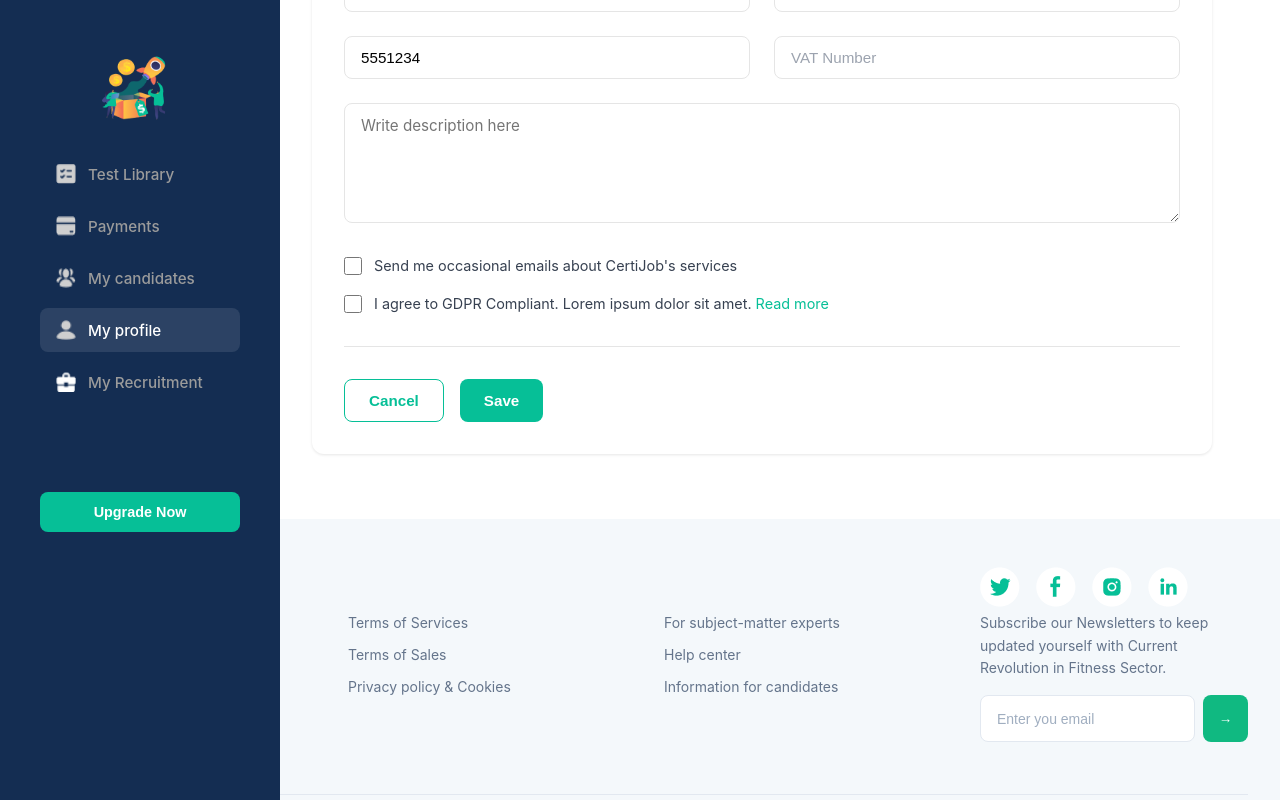
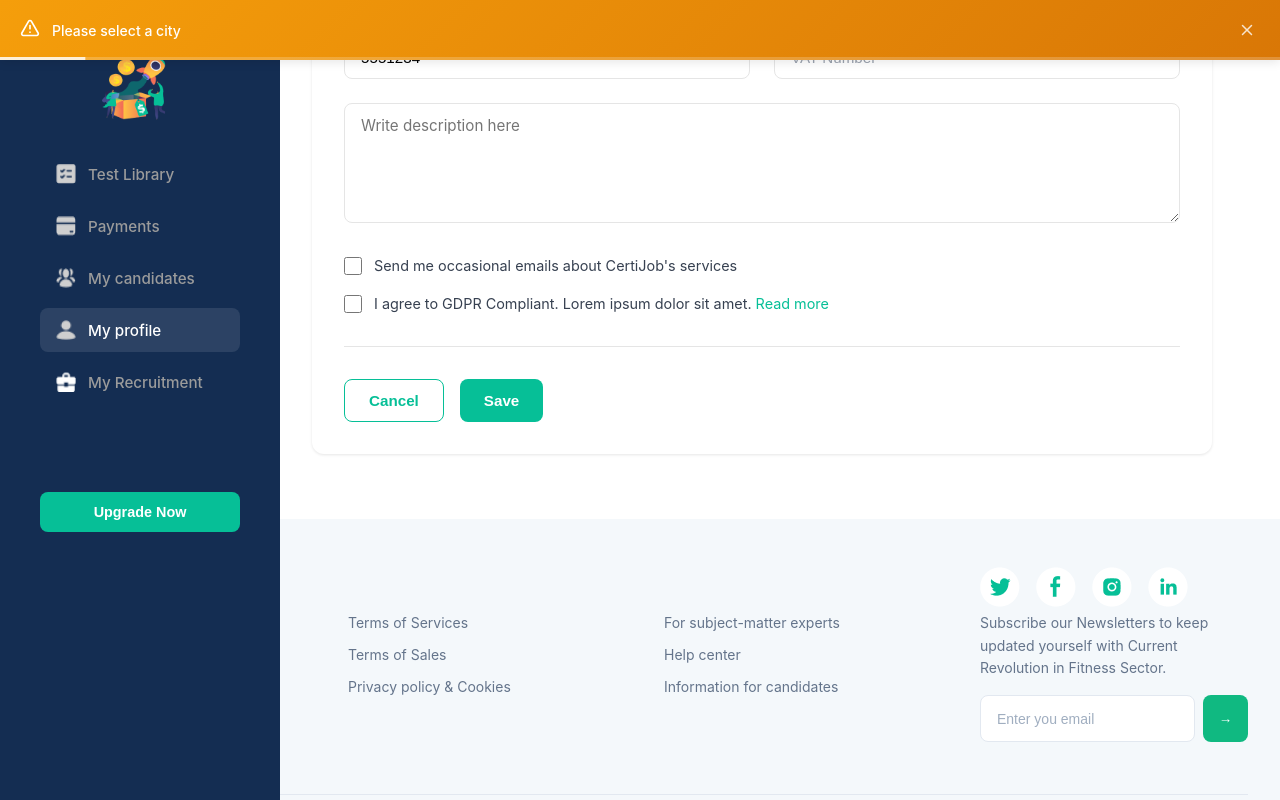
Before and after one commit to AmirHashmi017/Devanics-Work, a React (Create React App) app in the folder Devanics_Dashboard/frontend/: page /profile/create in a window 1280 px wide. Both pictures are taken after typing "Sample", "https://example.com", "Sample", "Sample", "Sample", "5551234" into the empty fields and a click on the button "Save". Shown: the part 617-1417 px from the top of the page. Built offline with nearby package versions, Linux system fonts and the light colour scheme; no server answers.

Commit message:
Devanics Dashboard

```diff
--- a/Devanics_Dashboard/frontend/package.json
+++ b/Devanics_Dashboard/frontend/package.json
@@ -12,8 +12,10 @@
     "@reduxjs/toolkit": "^1.9.5",
     "axios": "^1.4.0",
     "buffer": "^6.0.3",
+    "lucide-react": "^0.519.0",
     "react": "^18.2.0",
     "react-dom": "^18.2.0",
+    "react-popper": "^2.3.0",
     "react-redux": "^8.1.2",
     "react-router-dom": "^6.14.2",
     "typescript": "^4.9.5"
--- a/Devanics_Dashboard/frontend/src/components/ProfileForm.tsx
+++ b/Devanics_Dashboard/frontend/src/components/ProfileForm.tsx
@@ -8,7 +8,10 @@ import { DropdownMenu, DropdownMenuContent, DropdownMenuItem, DropdownMenuTrigge
 import axios from "axios"
 import Sidebar from "./sidebar"
 import Footer from "./footer"
+import Slider from "./Slider"
 import "../styles/ProfileForm.css"
+
+
 
 interface ProfileFormProps {
   initialData?: {
@@ -51,12 +54,117 @@ const ProfileForm: React.FC<ProfileFormProps> = ({ initialData, onEdit }) => {
     startDate: initialData?.startDate || new Date().toISOString().split("T")[0],
   })
 
+
   const [logoPreview, setLogoPreview] = useState<string | null>(null)
   const dispatch = useDispatch()
   const fileInputRef = useRef<HTMLInputElement>(null)
-
+  const [showSlider, setShowSlider] = useState(false)
+   const [sliderType, setSliderType] = useState<"success" | "error" | "warning" | "info">("success")
+    const [sliderMessage, setSliderMessage] = useState("")
+const clearForm = () => {
+  setFormData({
+    logo: null,
+    companyName: "",
+    websiteLink: "",
+    hiresPerYear: "",
+    address: "",
+    city: "",
+    country: "",
+    zipCode: "",
+    phoneNumber: "",
+    vatNumber: "",
+    description: "",
+    sendEmails: false,
+    agreeGDPR: false,
+    status: "In Progress",
+    startDate: new Date().toISOString().split("T")[0],
+  })
+  setLogoPreview(null)
+  if (fileInputRef.current) {
+    fileInputRef.current.value = ""
+  }
+}
   const handleSubmit = async (e: React.FormEvent) => {
     e.preventDefault()
+    // Validation checks with specific messages
+  if (!formData.companyName.trim()) {
+    setSliderType("warning")
+    setSliderMessage("Company name cannot be empty")
+    setShowSlider(true)
+    return
+  }
+
+  if (!formData.websiteLink.trim()) {
+    setSliderType("warning")
+    setSliderMessage("Website link cannot be empty")
+    setShowSlider(true)
+    return
+  }
+
+  if (!formData.hiresPerYear.trim()) {
+    setSliderType("warning")
+    setSliderMessage("Number of hires per year cannot be empty")
+    setShowSlider(true)
+    return
+  }
+
+  if (!formData.address.trim()) {
+    setSliderType("warning")
+    setSliderMessage("Address cannot be empty")
+    setShowSlider(true)
+    return
+  }
+
+  if (!formData.city) {
+    setSliderType("warning")
+    setSliderMessage("Please select a city")
+    setShowSlider(true)
+    return
+  }
+
+  if (!formData.country) {
+    setSliderType("warning")
+    setSliderMessage("Please select a country")
+    setShowSlider(true)
+    return
+  }
+
+  if (!formData.zipCode.trim()) {
+    setSliderType("warning")
+    setSliderMessage("Zip code cannot be empty")
+    setShowSlider(true)
+    return
+  }
+
+  if (!formData.phoneNumber.trim()) {
+    setSliderType("warning")
+    setSliderMessage("Phone number cannot be empty")
+    setShowSlider(true)
+    return
+  }
+
+  if (!formData.vatNumber.trim()) {
+    setSliderType("warning")
+    setSliderMessage("VAT number cannot be empty")
+    setShowSlider(true)
+    return
+  }
+
+  if (!formData.description.trim()) {
+    setSliderType("warning")
+    setSliderMessage("Description cannot be empty")
+    setShowSlider(true)
+    return
+  }
+
+  if (!formData.agreeGDPR) {
+    setSliderType("warning")
+    setSliderMessage("You must agree to GDPR compliance")
+    setShowSlider(true)
+    return
+  }
+
+
     const formDataToSend = new FormData()
     if (formData.logo) formDataToSend.append("logo", formData.logo)
     formDataToSend.append("companyName", formData.companyName)
@@ -79,10 +187,14 @@ const ProfileForm: React.FC<ProfileFormProps> = ({ initialData, onEdit }) => {
         headers: { "Content-Type": "multipart/form-data" },
       })
       dispatch(addProfile(response.data))
-      alert("Profile saved successfully!")
+      setSliderType("success")
+      setSliderMessage("Profile saved successfully!")
+     setShowSlider(true)
+     clearForm()
     } catch (error) {
-      console.error("Error saving profile:", error)
-      alert("Error saving profile. Please try again.")
+      setSliderType("error")
+      setSliderMessage("Error saving profile. Please try again.")
+     setShowSlider(true)
     }
   }
 
@@ -104,6 +216,7 @@ const ProfileForm: React.FC<ProfileFormProps> = ({ initialData, onEdit }) => {
 
   return (
     <div className="app-container">
+    <Slider type={sliderType} message={sliderMessage} show={showSlider} onClose={() => setShowSlider(false)} />
       {/* Sidebar and Main Content Container */}
       <div className="profile-dashboard">
         <Sidebar />
@@ -156,7 +269,7 @@ const ProfileForm: React.FC<ProfileFormProps> = ({ initialData, onEdit }) => {
 
               {/* Profile Form */}
               <form className="profile-form" onSubmit={handleSubmit}>
-                {/* FIXED: Logo Upload with Independent Layout */}
+
                 <div className="upload-section">
                   <div className="upload-field-container">
                     <div className="upload-area-new">
@@ -243,9 +356,11 @@ const ProfileForm: React.FC<ProfileFormProps> = ({ initialData, onEdit }) => {
                       className="form-select"
                     >
                       <option value="">Select City</option>
+                      <option value="New York">Lahore</option>
+                      <option value="London">Islamabad</option>
+                      <option value="Tokyo">Karachi</option>
                       <option value="New York">New York</option>
                       <option value="London">London</option>
-                      <option value="Tokyo">Tokyo</option>
                     </select>
                   </div>
 
@@ -256,9 +371,10 @@ const ProfileForm: React.FC<ProfileFormProps> = ({ initialData, onEdit }) => {
                       className="form-select"
                     >
                       <option value="">Select Country</option>
+                      <option value="UK">Pakistan</option>
                       <option value="USA">USA</option>
                       <option value="UK">UK</option>
-                      <option value="Japan">Japan</option>
+
                     </select>
                   </div>
                   <div className="form-group">
@@ -331,7 +447,7 @@ const ProfileForm: React.FC<ProfileFormProps> = ({ initialData, onEdit }) => {
 
                 {/* Form Actions */}
                 <div className="form-actions">
-                  <button type="button" className="btn btn-secondary">
+                  <button type="button" className="btn btn-secondary" onClick={clearForm}>
                     Cancel
                   </button>
                   <button type="submit" className="btn btn-primary">
--- /dev/null
+++ b/Devanics_Dashboard/frontend/src/components/Slider.tsx
@@ -0,0 +1,58 @@
+"use client"
+
+import type React from "react"
+import { useEffect } from "react"
+import { X, CheckCircle, AlertCircle, Info, AlertTriangle } from "lucide-react"
+import "../styles/Slider.css"
+
+interface SliderProps {
+  type: "success" | "error" | "warning" | "info"
+  message: string
+  show: boolean
+  onClose: () => void
+  autoClose?: boolean
+  duration?: number
+}
+
+const Slider: React.FC<SliderProps> = ({ type, message, show, onClose, autoClose = true, duration = 3000 }) => {
+  useEffect(() => {
+    if (show && autoClose) {
+      const timer = setTimeout(() => {
+        onClose()
+      }, duration)
+      return () => clearTimeout(timer)
+    }
+  }, [show, autoClose, duration, onClose])
+
+  const getIcon = () => {
+    switch (type) {
+      case "success":
+        return <CheckCircle size={20} />
+      case "error":
+        return <AlertCircle size={20} />
+      case "warning":
+        return <AlertTriangle size={20} />
+      case "info":
+        return <Info size={20} />
+    }
+  }
+
+  return (
+    <div className={`slider ${show ? "slider--show" : ""} slider--${type}`}>
+      <div className="slider__content">
+        <div className="slider__icon">{getIcon()}</div>
+        <div className="slider__message">{message}</div>
+        <button className="slider__close" onClick={onClose}>
+          <X size={18} />
+        </button>
+      </div>
+      {autoClose && show && (
+        <div className="slider__progress">
+          <div className="slider__progress-bar" style={{ animationDuration: `${duration}ms` }} />
+        </div>
+      )}
+    </div>
+  )
+}
+
+export default Slider
--- a/Devanics_Dashboard/frontend/src/components/sidebar.tsx
+++ b/Devanics_Dashboard/frontend/src/components/sidebar.tsx
@@ -24,7 +24,7 @@ const Sidebar = () => {
   };
    const profilesClick = () => {
     setActiveItem('recruitment');
-    navigate('/profiles');
+    window.location.href="http://localhost:3000/profiles"
   };
   return (<div className="sidebar">
         <div className="sidebar__logo">
--- /dev/null
+++ b/Devanics_Dashboard/frontend/src/styles/Slider.css
@@ -0,0 +1,123 @@
+.slider {
+  position: fixed;
+  top: 0;
+  left: 0;
+  right: 0;
+  z-index: 9999;
+  transform: translateY(-100%);
+  transition: transform 0.3s ease-in-out;
+  box-shadow: 0 2px 10px rgba(0, 0, 0, 0.1);
+}
+
+.slider--show {
+  transform: translateY(0);
+}
+
+.slider__content {
+  display: flex;
+  align-items: center;
+  gap: 12px;
+  padding: 16px 20px;
+  min-height: 60px;
+}
+
+.slider__icon {
+  flex-shrink: 0;
+}
+
+.slider__message {
+  flex: 1;
+  font-size: 14px;
+  font-weight: 500;
+  color: white;
+}
+
+.slider__close {
+  background: none;
+  border: none;
+  color: white;
+  cursor: pointer;
+  padding: 4px;
+  border-radius: 4px;
+  opacity: 0.8;
+  transition: opacity 0.2s;
+  display: flex;
+  align-items: center;
+  justify-content: center;
+}
+
+.slider__close:hover {
+  opacity: 1;
+  background-color: rgba(255, 255, 255, 0.1);
+}
+
+.slider__progress {
+  position: absolute;
+  bottom: 0;
+  left: 0;
+  right: 0;
+  height: 3px;
+  background-color: rgba(255, 255, 255, 0.2);
+}
+
+.slider__progress-bar {
+  height: 100%;
+  width: 100%;
+  background-color: rgba(255, 255, 255, 0.8);
+  transform-origin: left;
+  animation: slideProgress linear forwards;
+}
+
+@keyframes slideProgress {
+  from {
+    transform: scaleX(1);
+  }
+  to {
+    transform: scaleX(0);
+  }
+}
+
+/* Type variants */
+.slider--success {
+  background: linear-gradient(135deg, #10b981, #059669);
+}
+
+.slider--success .slider__icon {
+  color: white;
+}
+
+.slider--error {
+  background: linear-gradient(135deg, #ef4444, #dc2626);
+}
+
+.slider--error .slider__icon {
+  color: white;
+}
+
+.slider--warning {
+  background: linear-gradient(135deg, #f59e0b, #d97706);
+}
+
+.slider--warning .slider__icon {
+  color: white;
+}
+
+.slider--info {
+  background: linear-gradient(135deg, #3b82f6, #2563eb);
+}
+
+.slider--info .slider__icon {
+  color: white;
+}
+
+/* Responsive */
+@media (max-width: 768px) {
+  .slider__content {
+    padding: 12px 16px;
+    min-height: 50px;
+  }
+
+  .slider__message {
+    font-size: 13px;
+  }
+}
```
Also changed, not shown: 1 other file (tests, documents, lock files or other folders).
